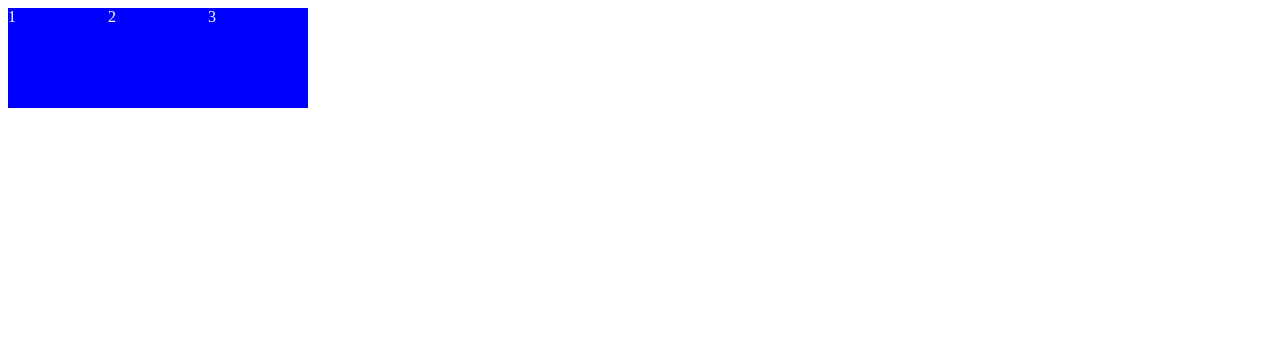
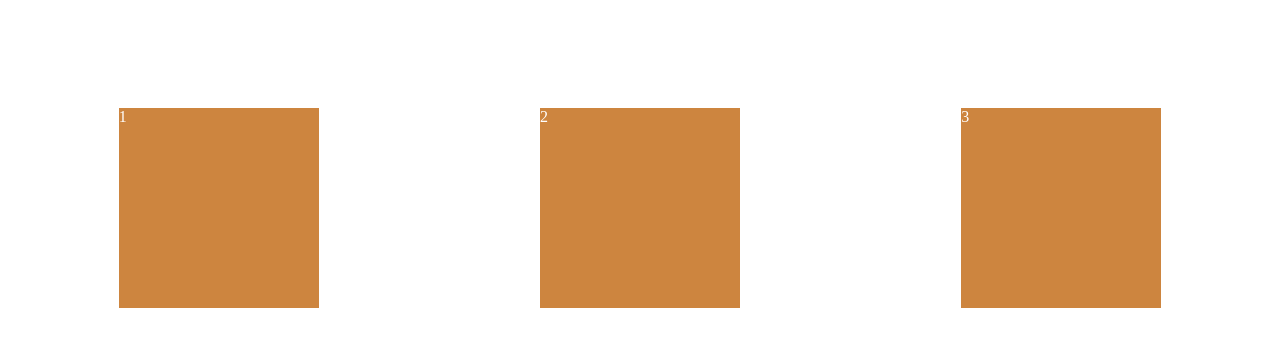
Before and after one commit to sungalex/scss-masterclass, a plain HTML site: page index.html in a window 1280 px wide. Drawn offline with Linux system fonts and the light colour scheme.

Commit message:
Main Axis and Cross Axis: flex-direction, justify-content, align-items

```diff
--- a/src/scss/styles.css
+++ b/src/scss/styles.css
@@ -1,11 +1,15 @@
 .wrapper {
   display: flex;
+  flex-direction: row;    /* default */
+  justify-content: space-around;
+  align-items: center;
+  height: 50vh;
 }
 
 .box {
-  background: blue;
-  height: 100px;
-  width: 100px;
+  background: peru;
+  height: 200px;
+  width: 200px;
   display: inline-block;
   color: white;
 }
```
